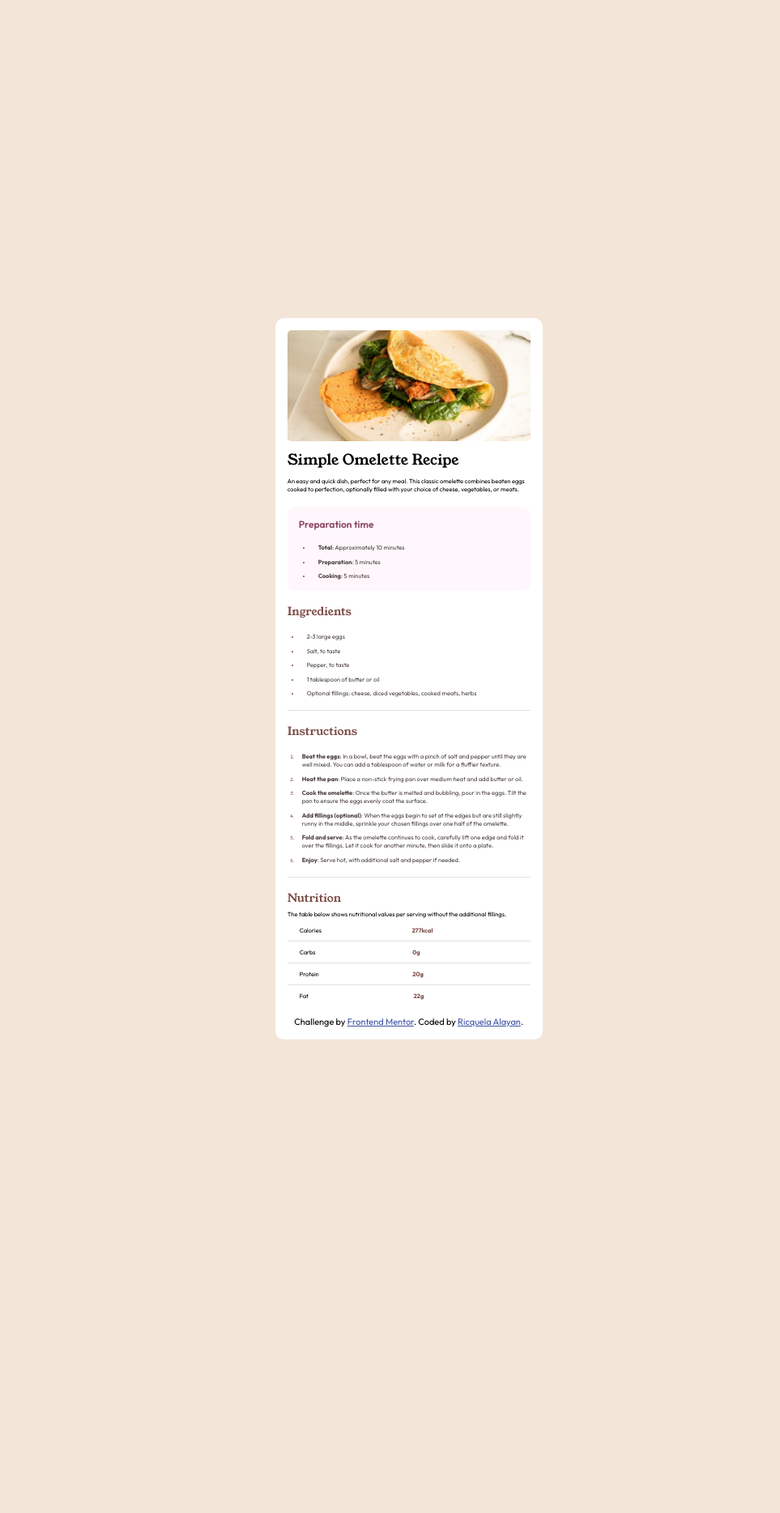
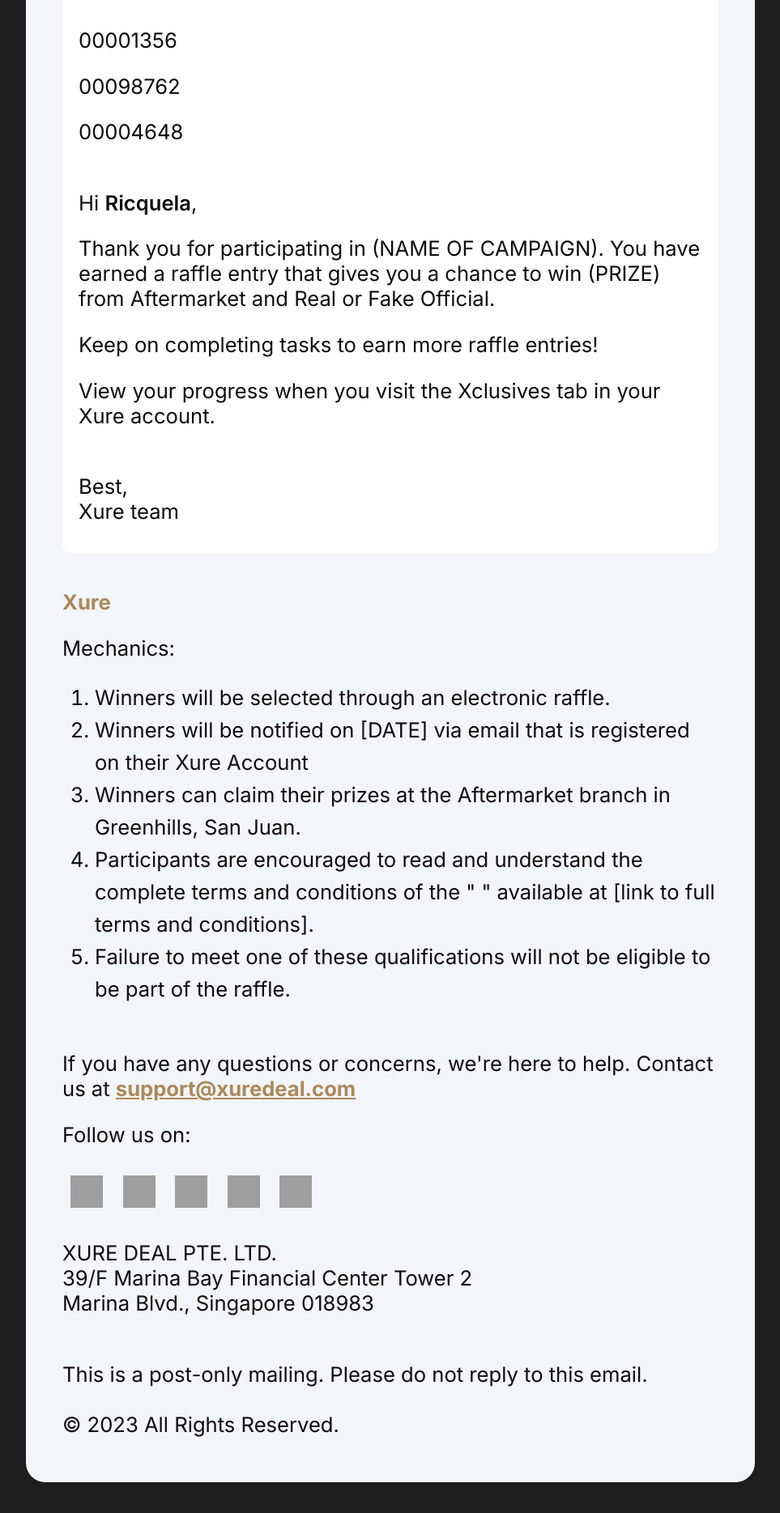
Before and after one commit to rjnevalayan/recipe, a website: page recipe-page-main/recipe-page-main/index.html in a window 1280 px wide. Shown: the part 879-2748 px from the top of the page at 81% size, without its empty margins (158-1121 px from the left). Drawn offline with Linux system fonts and the light colour scheme; grey boxes are pictures that could not be loaded.

Commit message:
up design

```diff
--- a/recipe-page-main/recipe-page-main/index.html
+++ b/recipe-page-main/recipe-page-main/index.html
@@ -1,241 +1,331 @@
-//Static Recipe Page
 <!DOCTYPE html>
-<html lang="en">
+<html>
+    <title> You have earned a raffle entry to (NAME OF CAMPAIGN)! </title>
+    <meta name="viewport" content="width=device-width, initial-scale=1">
+    <link rel="stylesheet" href="https://fonts.googleapis.com/css?family=Inter%3A400%2C500%2C600%2C700"/>
+    <link rel="stylesheet" href="https://fonts.googleapis.com/css?family=Source+Sans+Pro%3A400%2C500%2C600%2C700"/>
     <head>
-  <meta charset="UTF-8">
-  <meta name="viewport" content="width=device-width, initial-scale=1.0"> <!-- displays site properly based on user's device -->
-
-  <link rel="icon" type="image/png" sizes="32x32" href="./assets/images/favicon-32x32.png">
-
-  <title>Frontend Mentor | Recipe page</title>
-
-  <!-- Feel free to remove these styles or customise in your own stylesheet 👍 -->
         <style>
-    .attribution { font-size: 11px; text-align: center; margin-top: 20px; font-family: 'Outfit', sans-serif;}
-    .attribution a { color: hsl(228, 45%, 44%); }
-        @font-face {
-            font-family: 'YoungSerif';
-            src: url('assets/fonts/young-serif/YoungSerif-Regular.ttf') format('truetype');
+            body {
+                margin: 0;
+                padding: 20px;
+                font-family: Inter, sans-serif;
+                background-color: #1E1E1E;
             }
-        @font-face {
-            font-family: 'Outfit';
-            src: url('assets/fonts/outfit/Outfit-VariableFont_wght.ttf') format('truetype');
+            p {
+                color: #0d0d0d;
+                font-size: 25.6px;
             }
-        @font-face {
-            font-family: 'Outfit-SemiBold';
-            src: url('assets/fonts/outfit/static/Outfit-SemiBold.ttf') format('truetype');
+            hr {
+                color: #0d0d0d;
+                opacity: .25;
+                margin-top: 5%;
+                margin-bottom: 5%;
             }
-
-    body{
-      background-color: #F3E5D8;
-      /* margin: 0; */
+            ol li {
+                color: #0d0d0d;
+                font-size: 25.6px;
+                line-height: 2.5rem;
+            }
+            .card {
+                max-width: 900px;
+                margin: 0 auto;
+                background-color: #F2F5F9;
+                box-sizing: border-box;
+                margin-top: 5%;
+                margin-bottom: 5%;
+                box-shadow: 0 2px 4px rgba(0, 0, 0, 0.1);
+                border-radius: 24px;
+            }
+            .header {
+                margin-top: 0;
+                background-color: #F2F5F9;
+                padding: 10px;
                 display: flex;
                 justify-content: center;
                 align-items: center;
-      min-height: 100%;
             }
-    .container{
-      position: relative;
+
+            .txt{
                 text-align: center;
-      padding: 15px;
-      width: 302px;
-      border-radius: 10px;
-      background-color: #FFFFFF;
-      margin: 100%;
-      /* box-shadow: 0 4px 8px rgba(0, 0, 0, 0.1); */
+                margin-top: -10px;
             }
-    .header-image img{
-      border-radius: 5px;
-      height: auto;
-      width: 300px;
+            .title {
+                font-family: Inter, 'Source Sans Pro';
+                font-size: 38.4px; /* Convert rem to px */
+                font-weight: 600;
+                color:#0d0d0d;
             }
-    .title-1 {
-      text-align: left;
-      font-size: 18px;
-      margin-top: 10px;
-      font-family: 'YoungSerif', sans-serif;
+            .info {
+                border: 0.5px solid #4a1564;
+                display: flex;
+                justify-content: center;
+                align-items: center;
+                color:#AC895B;
             }
-    .paragraph{
-      text-align: left;
-      font-size: 7.5px;
-      font-family: 'Outfit', sans-serif;
-      padding-bottom: 10px;
-    }
-    .card-paragraph-1{
-      background: #FFF7FC;
-      padding-top: 14px;
-      padding-left: 14px;
-      height: 90px;
-      border-radius: 10px;
-    }
-    .title-2{
-      color: #894460;
-      font-family: 'Outfit-SemiBold', sans-serif;
-      text-align: left;
-      font-weight: 800px;
-      font-size: 12px;
-      margin: 0;
-      padding: 0px;
-    }
-    li{
-      color: #894460;
-      text-align: left;
-      font-family: 'Outfit';
-      font-size: 7.5px;
-      padding-left: 8px;
-    }
-    li p{
-      color: #4A403E;
-    }
-    span{
+            .link{
+                color: #AC895B;
+                text-decoration: underline;
                 font-weight: bold;
             }
-    ul{
+            .contxt{
                 text-align: left;
-      padding-left: 16px;
+                margin-top: 20px;
             }
-    ol{
+            .body {
+                margin: 3% 5% 3% 5%;
+            }
+            .footer {
+                background-color: #F2F5F9;
+                margin: 3% 5% 3% 5%;
+            }
+            .ftr{
                 text-align: left;
-      padding-left: 10px;
+                color: #0d0d0d;
+                font-size: 25.6px;
             }
-    .title-3{
+            .post-mailing{
                 text-align: left;
-      font-size: 14px;
                 margin-top: 10px;
-      font-family: 'YoungSerif', sans-serif;
-      color: #7C4D46;
-      padding-top: 5px;
+                margin-bottom: 10px;
+                color: #0d0d0d;
+                font-size: 25.6px;
             }
-    .title-4{
-      text-align: left;
-      font-size: 14px;
-      margin-top: 10px;
-      font-family: 'YoungSerif', sans-serif;
-      color: #7C4D46;
-      padding-top: 5px;
+            .info-container{
+                display: grid;
+                grid-template-columns: repeat(2, 1fr);
+                grid-gap: 5px;
+                padding: 0;
+                margin: 0;
+                text-align: center;
             }
-    .title-5{
-      text-align: left;
-      font-size: 14px;
-      margin-top: 10px;
-      font-family: 'YoungSerif', sans-serif;
-      color: #7C4D46;
-      padding-top: 5px;
-      padding-bottom: 5px;
+            .icon {
+                width: 40px;
+                height: 40px;
+                /* padding-top: 15px; */
+                padding: 10px;
             }
-    li::marker{
-      font-size: 6px;
+            .badge{
+                width: 120px;
+                height: auto;
             }
-    hr{
-      border: none;
-      height: 1px;
-      background: #E0E0E0;
+            .badge-wrapper {
+                margin: 15px 10px;
             }
-    .column-container{
-      margin-left: 15px;
-      font-family: 'Outfit';
-      font-size: 7.5px;
+            .msg{
+                text-align: center;
+                font-size: small;
+                font-style: italic;
+                color:#444444;
+                margin-top: 20px;
+            }
+            h3 {
+                font-size: 22px;
+            }
+            .responsive-image {
+                width: 100%;
+                border-top-right-radius: 10px;
+                border-top-left-radius: 10px;
             }
 
+            a{
+                text-decoration: none;
+            }
+
+            .paragraph {
+                padding: 20px 50px;
+            }
+
+            .logo {
+                display: block;
+                margin: 20px auto 0 auto;
+                height: 40px;
+                width:auto;
+            }
+            .xure-memo {
+                color: #AC895B;
+                font-weight: 700;
+                font-size: 25.6pxpx;
+            }
+
+
+            @media only screen and (min-width: 600px) {
+                .card {
+                    width: 100%;
+                }
+                .responsive-image {
+                    max-width: 100%;
+                    height: auto;
+                }
+                .paragraph {
+                    padding: 10px 20px !important;
+                }
+            }
+
+            @media only screen and (max-width: 540px ) and (min-width: 320px) {
+                .card {
+                    width: 100%;
+                }
+                .responsive-image {
+                    max-width: 100%;
+                    height: auto;
+                }
+                .title {
+                    font-size: 12px !important;
+                }
+                .paragraph {
+                    padding: 10px 15px !important;
+                }
+                p, .ftr {
+                    font-size: 10px;
+                }
+                ol li {
+                    font-size: 10px;
+                    line-height: 1rem;
+                }
+                .container-social-media a .icon {
+                    width: 20px;
+                    height: 20px;
+                    padding: 5px;
+                    /* padding-top: 15px; */
+                }
+                .header .logo {
+                    height: 16px !important;
+                }
+                ol {
+                    padding-inline-start: 20px !important;
+                }
+                .ftr{
+                    text-align: left;
+                    color: #0d0d0d;
+                    font-size: 10px;
+                }
+                .post-mailing{
+                    margin-top: 10px;
+                    margin-bottom: 10px;
+                    text-align: left;
+                    color: #0d0d0d;
+                }
+                .xure-memo {
+                    color: #AC895B;
+                    font-weight: 700;
+                    font-size: 16px;
+                }
+
+                .logo {
+                    display: block;
+                    margin: 10px auto 0 auto;
+                    height: 40px;
+                    width:auto;
+                }
+            }
         </style>
     </head>
     <body>
-  <div class="container">
-    <div class="header-image">
-      <img class="responsive-image" src="assets/images/image-omelette.jpeg" alt="image-omelette">
-    </di
-    v>
-    <div class="title-1">
+        <div class="card">
+            <div class="header">
+                <img class="logo" src="https://firebasestorage.googleapis.com/v0/b/xure-9f8a6.appspot.com/o/XURE%2Fviber_image_2024-01-11_10-11-19-511.png?alt=media&token=9254d5ea-d365-4bbd-adde-b3eaa4f90a3c" alt="Logo">
+            </div>
+            <div class="body">
+                <div style="background-color: #ffffff; border-radius: 10px;">
+                    <img class="responsive-image" src="https://firebasestorage.googleapis.com/v0/b/xure-9f8a6.appspot.com/o/banner_1.png?alt=media&token=856ef259-dfbb-4dfc-9eb7-d136f043980d" />
+                    <div class="paragraph">
+                        <label class="title">
                             Simple Omelette Recipe
+                        </label>
+                        <p>
+                           <br> 00001356
+                        </p>
+                        <p>
+                           00098762
+                        </p>
+                        <p>
+                           00004648
+                        </p>
+                        <p class="greeting">
+                            <br>
+                            <span >Hi</span>
+                            <span style="font-weight: 600; margin-left: 0;">Ricquela</span><span >,</span>
+                        </p>
+                        <p>
+                            Thank you for participating in (NAME OF CAMPAIGN). You have earned a raffle entry that gives you a chance to win (PRIZE) from Aftermarket and Real or Fake Official.
+                        </p>
+                        <p>
+                           Keep on completing tasks to earn more raffle entries!
+                        </p>
+                        <p>
+                           View your progress when you visit the Xclusives tab in your Xure account.
+                        </p>
+                        <p>
+                            <br> Best,
+                            <br> Xure team
+                        </p>
                     </div>
-    <p class="paragraph">
-      An easy and quick dish, perfect for any meal. This classic omelette combines beaten eggs cooked
-      to perfection, optionally filled with your choice of cheese, vegetables, or meats.
+                </div>
+                <br>
+                <p class="xure-memo">
+                   Xure
                 </p>
-
-    <div class="card-paragraph-1">
-      <div class="title-2">
-        Preparation time
-      </div>
-      <ul>
+                <p>
+                    Mechanics:
+                </p>
+                <ol>
                     <li>
-          <p><span>Total</span>: Approximately 10 minutes</p>
+                        Winners will be selected through an electronic raffle.
                     </li>
                     <li>
-          <p><span>Preparation</span>: 5 minutes</p>
+                        Winners will be notified on [DATE] via email that is registered on their Xure Account
                     </li>
                     <li>
-          <p><span>Cooking</span>: 5 minutes</p>
-        </li>
-      </ul>
-    </div>
-
-    <div>
-    <div class="title-3">
-      Ingredients
-    </div>
-      <ul>
-        <li><p>2-3 large eggs</p></li>
-        <li><p>Salt, to taste</p></li>
-        <li><p>Pepper, to taste</p></li>
-        <li><p>1 tablespoon of butter or oil</p></li>
-        <li><p>Optional fillings: cheese, diced vegetables, cooked meats, herbs</p></li>
-      </ul>
-    </div>
-    <hr>
-
-    <div>
-    <div class="title-4">
-      Instructions
-    </div>
-    <ol>
-      <li>
-        <p><span>Beat the eggs</span>: In a bowl, beat the eggs with a pinch of salt and pepper until they are well mixed.
-          You can add a tablespoon of water or milk for a fluffier texture.</p>
+                        Winners can claim their prizes at the Aftermarket branch in Greenhills, San Juan.
                     </li>
                     <li>
-        <p><span>Heat the pan</span>: Place a non-stick frying pan over medium heat and add butter or oil.</p>
+                        Participants are encouraged to read and understand the complete terms and conditions of the &#34;         &#34; available at [link to full terms and conditions].
                     </li>
                     <li>
-        <p><span>Cook the omelette</span>: Once the butter is melted and bubbling, pour in the eggs. Tilt the pan to ensure
-          the eggs evenly coat the surface.</p>
+                        Failure to meet one of these qualifications will not be eligible to be part of the raffle.
                     </li>
-      <li>
-        <p><span>Add fillings (optional)</span>: When the eggs begin to set at the edges but are still slightly runny in the
-          middle, sprinkle your chosen fillings over one half of the omelette.</p>
-      </li>
-      <li>
-        <p><span>Fold and serve</span>: As the omelette continues to cook, carefully lift one edge and fold it over the
-          fillings. Let it cook for another minute, then slide it onto a plate.</p>
-      </li>
-      <li>
-        <p><span>Enjoy</span>: Serve hot, with additional salt and pepper if needed.</p>
-      </li>
-    </ul>
-  </div>
-  <hr>
-    <div>
-        <div class="title-5">
-          Nutrition
-        </div>
-        <div class="paragraph">
-          The table below shows nutritional values per serving without the additional fillings.
-        </div>
-        <div class="column-container">
-            <div style="word-spacing: 110px; text-align: left;">Calories <span style="color: #7C4D46;">277kcal</span></div>
-        </div><hr>
-        <div class="column-container">
-          <div style="word-spacing: 118px; text-align: left;">Carbs <span style="color: #7C4D46;">0g</span></div>    </div><hr>
-        <div class="column-container">
-          <div style="word-spacing: 114px; text-align: left;">Protein  <span style="color: #7C4D46;">20g</span></div>
-        </div><hr>
-        <div class="column-container">
-          <div style="word-spacing: 128px; text-align: left;">Fat <span style="color: #7C4D46;">22g</span></div>
+                </ol>
+                <div class="contxt">
+                    <p>
+                        <br/>If you have any questions or concerns, we're here to help. Contact us at  <a href = "email" class = "link"> support@xuredeal.com</a>
+                    </p>
+                    <p class="contxt">Follow us on:</p>
+                    <div class="container-social-media">
+                        <a href="https://twitter.com/xureofficial" target="_blank">
+                            <img class="icon" src="https://firebasestorage.googleapis.com/v0/b/xure-9f8a6.appspot.com/o/x.png?alt=media&token=08f22cc0-bcea-4112-9384-7bb64073b0ff"/>
+                        </a>
+                        <a href="https://www.youtube.com" target="_blank">
+                            <img class="icon" src="https://firebasestorage.googleapis.com/v0/b/xure-9f8a6.appspot.com/o/yt.png?alt=media&token=f8fc9e93-2668-4666-90e9-97ce1e2355a9"/>
+                        </a>
+                        <a href="https://www.tiktok.com" target="_blank">
+                            <img class="icon" src="https://firebasestorage.googleapis.com/v0/b/xure-9f8a6.appspot.com/o/tiktok.png?alt=media&token=a2fae5b0-c8e6-479e-9041-e4cb1247721d"/>
+                        </a>
+                        <a href="https://www.facebook.com/xureofficial" target="_blank">
+                            <img class="icon" src="https://firebasestorage.googleapis.com/v0/b/xure-9f8a6.appspot.com/o/fb.png?alt=media&token=a07c53b1-7cad-40c3-97c4-6e80a966eb74"/>
+                        </a>
+                        <a href="https://www.instagram.com/xureofficial/" target="_blank">
+                            <img class="icon" style="padding-right: 0;" src="https://firebasestorage.googleapis.com/v0/b/xure-9f8a6.appspot.com/o/ig.png?alt=media&token=37f4999a-5d21-480f-8ea5-faf569f37c2e"/>
+                        </a>
                     </div>
                 </div>
-    <div class="attribution">
-      Challenge by <a href="https://www.frontendmentor.io?ref=challenge" target="_blank">Frontend Mentor</a>.
-      Coded by <a href="#">Ricquela Alayan</a>.
+                <div style="margin-top: 0.5rem;">
+                    <p class="address">
+                        XURE DEAL PTE. LTD.
+                        <br>
+                        39/F Marina Bay Financial Center Tower 2
+                        <br>
+                        Marina Blvd., Singapore 018983
+                    </p>
+                    <p class="address">
+                        <br>
+                        This is a post-only mailing. Please do not reply to this email.
+                        <br><br>
+                        © 2023 All Rights Reserved.
+                    </p>
+                    <div class="ftr"><br>
+                    </div>
+                </div>
             </div>
         </div>
     </body>
```
Also changed, not shown: recipe-page-main/recipe-page-main/index copy.html (added, +241 -0 lines). Lines whose indentation alone changed are shown as unchanged.
